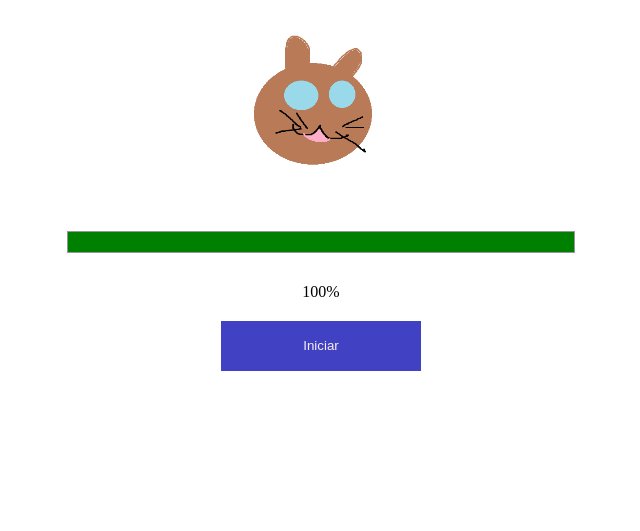
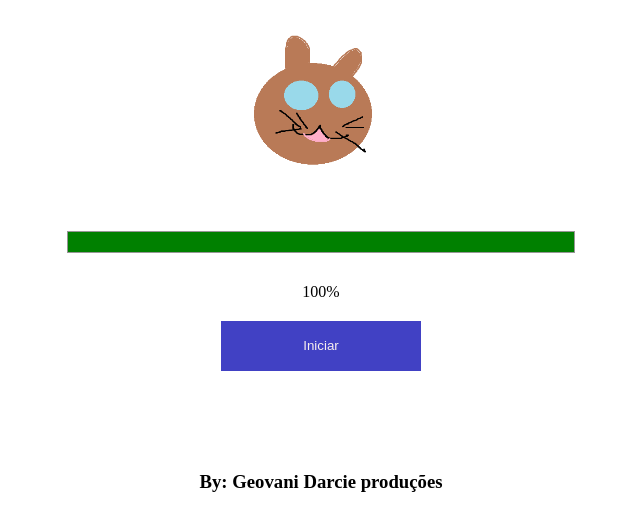
Before and after one commit to GeovaniDarcie/Jogo-do-Gato, a plain HTML site: page index.html in a window 1280 px wide. Shown: the part 87-618 px from the top of the page, without its empty margins (319-959 px from the left). Drawn offline with nearby package versions, Linux system fonts and the light colour scheme.

Commit message:
geovani darcie produções

```diff
--- a/index.html
+++ b/index.html
@@ -24,6 +24,7 @@
                 <button class="button water" @click="food()">Dar água</button>
                 <button class="button care" @click="care()">Dar carinho</button>
             </div>
+            <h3 style="margin-top: 80px;">By: Geovani Darcie produções</h3>
         </div>
     </div>
     <script src="script.js"></script>
```
Also changed, not shown: style.css (line endings or trailing spaces).
